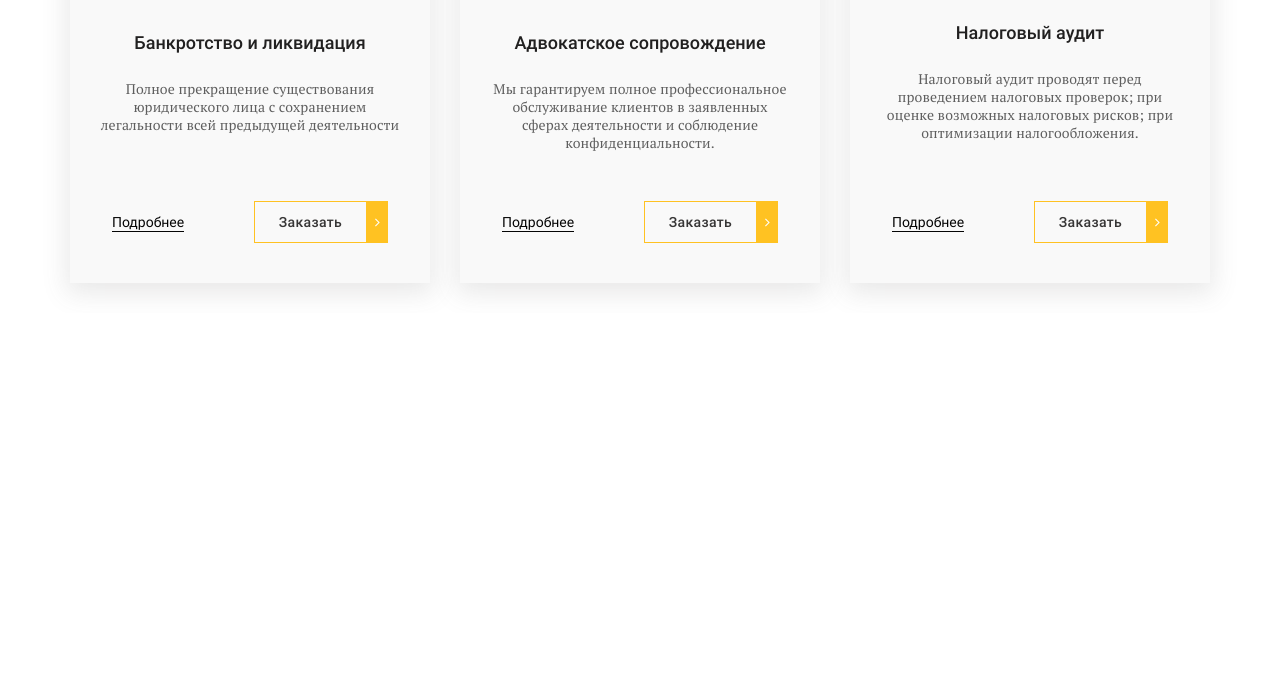
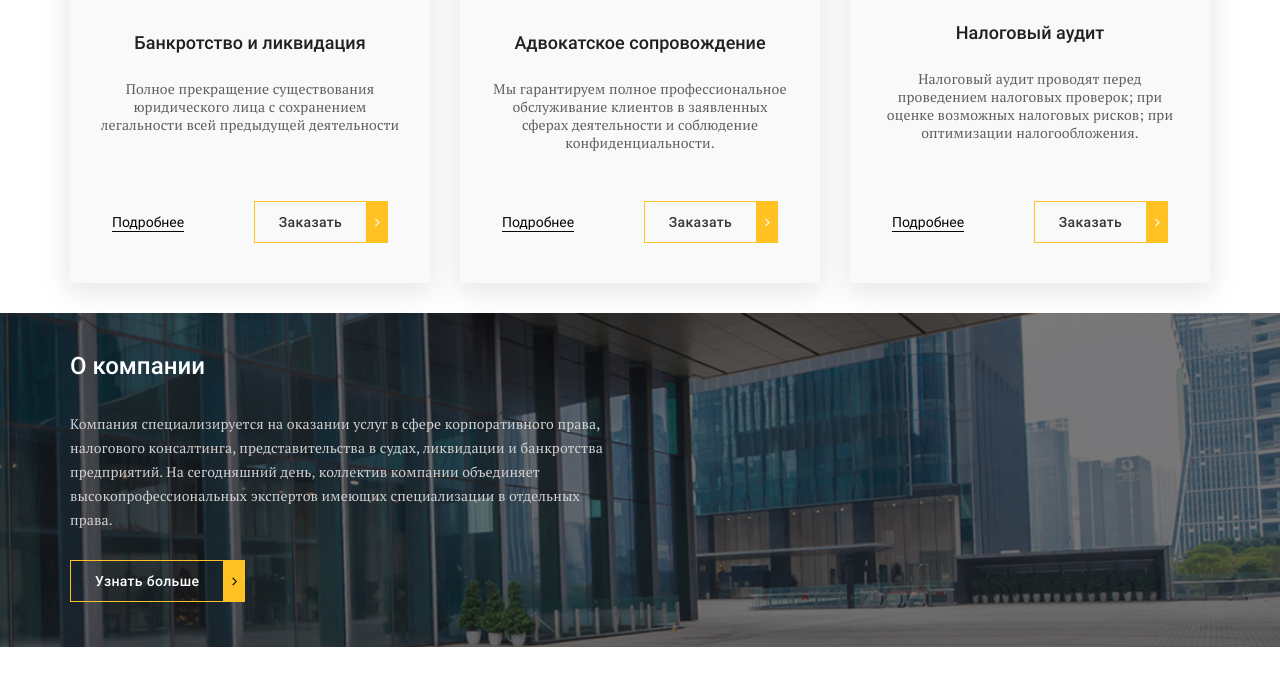
Before and after one commit to Kilavki/Project-6, a website: page app/index.html in a window 1280 px wide. Shown: the part 960-1645 px from the top of the page. Before the commit the page ends 1273 px from the top, so only its background shows below. Drawn offline with nearby package versions, Linux system fonts and the light colour scheme; files whose address does not match are found by name.

Commit message:
feat: add section about

```diff
--- a/app/index.html
+++ b/app/index.html
@@ -161,6 +161,22 @@
 		</div>
 	</section>
 
+	<section class="about">
+		<div class="container">
+			<div class="about__inner">
+				<div class="about__title">
+					О компании
+				</div>
+				<div class="about__text">
+					Компания специализируется на оказании услуг в сфере корпоративного права, налогового консалтинга, представительства в судах, ликвидации и банкротства предприятий. На сегодняшний день, коллектив компании объединяет высокопрофессиональных экспертов имеющих специализации в отдельных права.
+				</div>
+				<a href="#" class="about__btn default-btn">
+					Узнать больше
+				</a>
+			</div>
+		</div>
+	</section>
+
 
 
 
@@ -172,7 +188,31 @@
 
 
 
-
+<br>
+<br>
+<br>
+<br>
+<br>
+<br>
+<br>
+<br>
+<br>
+<br>
+<br>
+<br>
+<br>
+<br>
+<br>
+<br>
+<br>
+<br>
+<br>
+<br>
+<br>
+<br>
+<br>
+<br>
+<br>
 
 	<script src="https://ajax.googleapis.com/ajax/libs/jquery/3.4.1/jquery.min.js"></script>
 	<script src="./scripts/scripts.min.js"></script>
--- a/app/sass/main-style.sass
+++ b/app/sass/main-style.sass
@@ -231,3 +231,25 @@ li
 			@include font(roboto, 400, 14px, 18px, 0)
 			color: #050505
 			border-bottom: 1px solid #050505
+
+.about
+	min-height: 300px
+	padding: 40px 0 45px
+	background:
+		image: url(../img/bg/about-bg.jpg)
+		size: cover
+		position: center
+		repeat: no-repeat
+	&__inner
+		max-width: 545px
+	&__title
+		margin-bottom: 35px
+		@include font(roboto, 500, 24px, 24px, 0)
+		color: #ffffff
+	&__text
+		margin-bottom: 28px
+		@include font(ptserif, 400, 14px, 24px, 0.01em)
+		color: #d3d2d2
+	&__btn.default-btn
+		&:after
+			color: #000000
```
Also changed, not shown: app/css/style.min.css, app/img/bg/about-bg.jpg (added).
